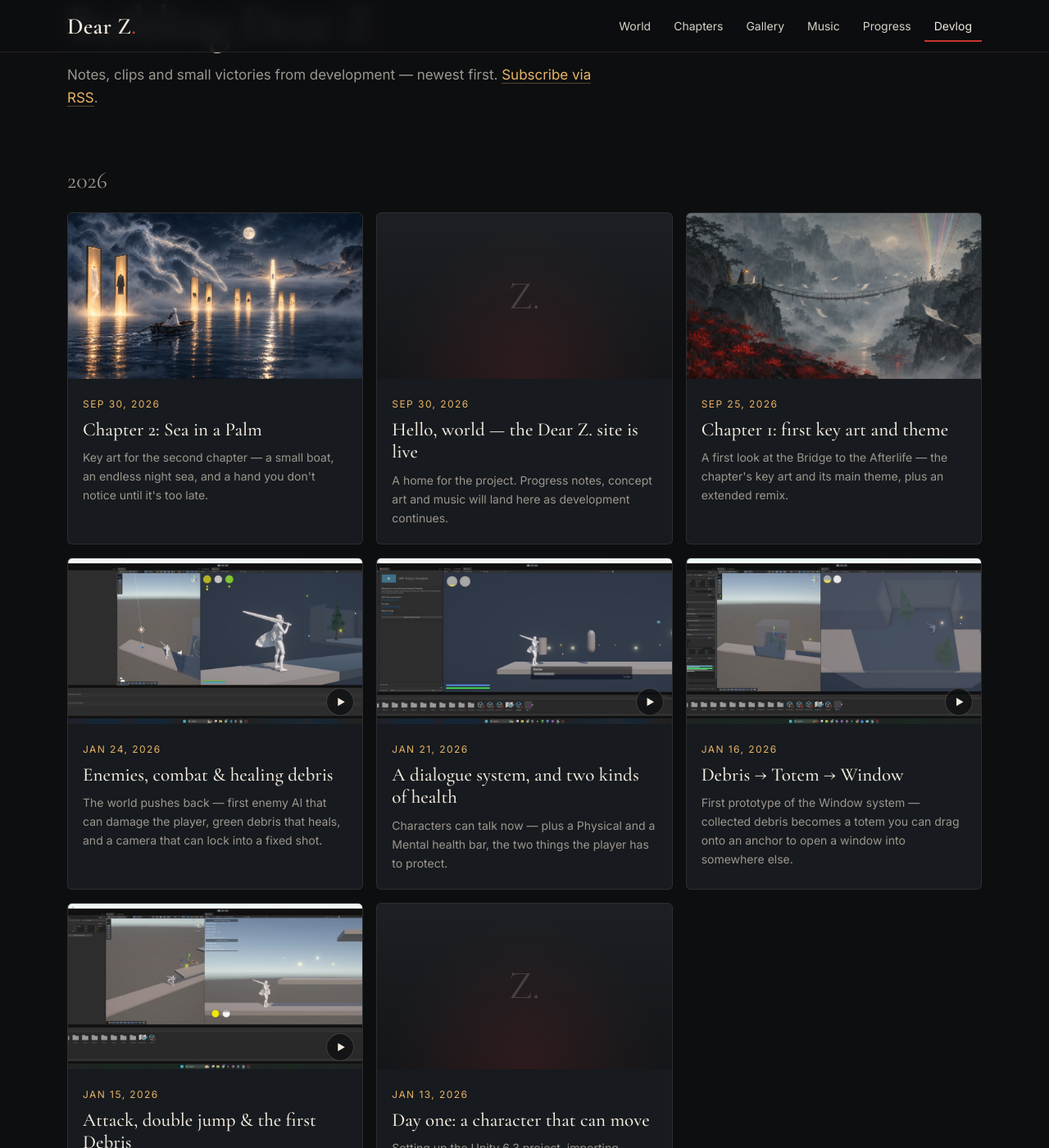
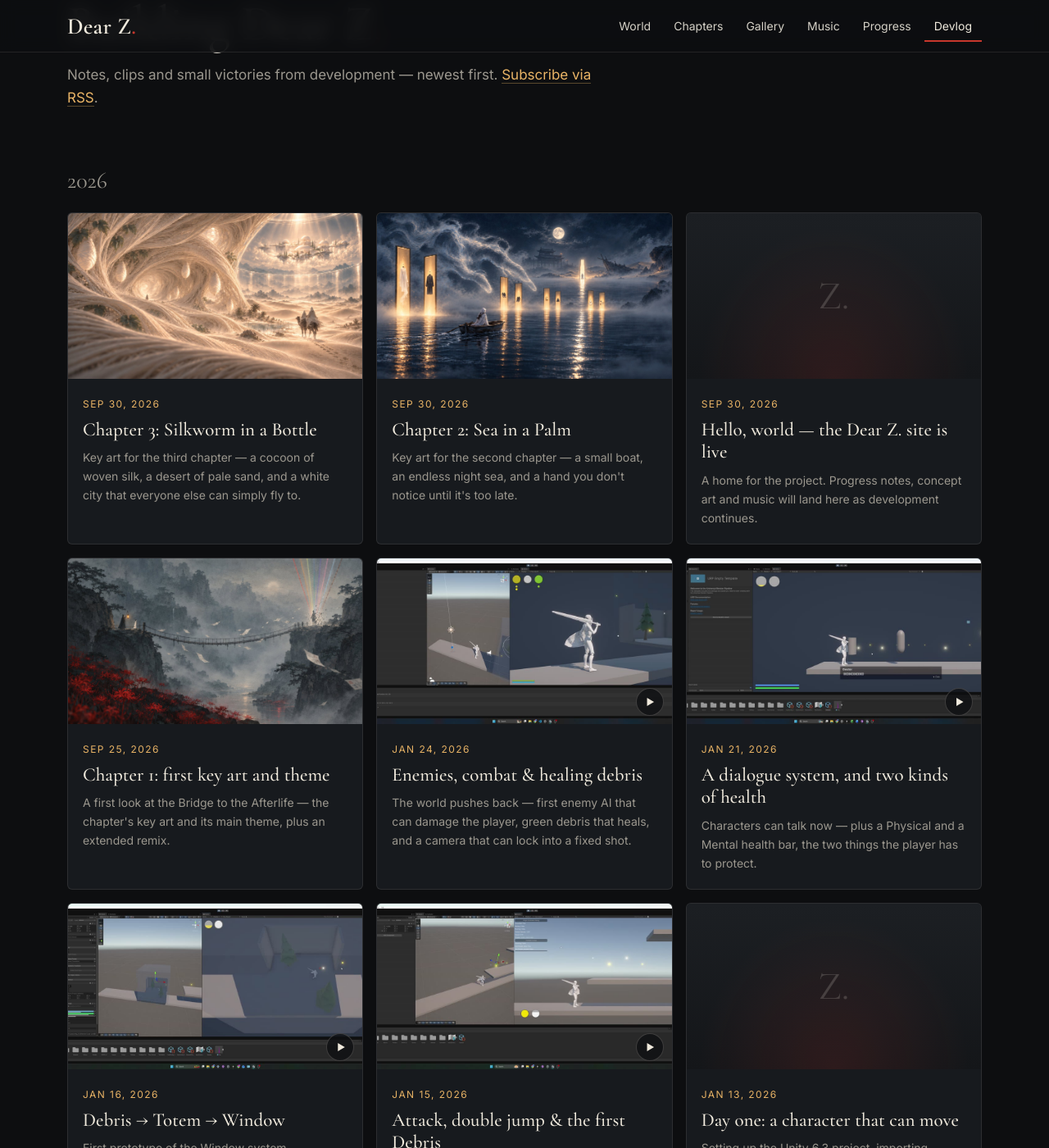
Before and after one commit to xiayu-zhao/DearZ-web, a Jekyll site: the page built from devlog/index.html, in a window 1280 px wide and 1400 px high, scrolled down 196 px. Shown: the whole window at 82% size. Built offline with Jekyll 4.4.1, drawn with Linux system fonts in a browser that asks for light colours.

Commit message:
Add Chapter 3 "Silkworm in a Bottle" key art
Chapter card, gallery tile, roadmap item and devlog post. Gallery wide
tiles can now sit on the right (side: right) so they zig-zag, with
placeholders for the remaining chapters.

Co-Authored-By: Claude Opus 5.5 <noreply@anthropic.com>

```diff
--- a/_data/chapters.yml
+++ b/_data/chapters.yml
@@ -50,7 +50,9 @@
   hook: >-
     A traveller in a white robe, a city of white domes on a cliff, cocoons along the roadside —
     and the long, uncertain work of becoming.
-  status: ["Script draft"]
+  art: /assets/img/ch3-silkworm-in-a-bottle-960.jpg
+  art_full: /assets/img/ch3-silkworm-in-a-bottle.jpg
+  status: ["Concept art", "Script draft"]
 
 - num: "4"
   label: Chapter 4
--- a/_data/gallery.yml
+++ b/_data/gallery.yml
@@ -3,9 +3,9 @@
 # then add an entry here. Entries with `placeholder: true` show as "in progress" tiles —
 # replace them as real art arrives.
 #
-# Layout note (desktop, 3 columns): a `wide: true` tile takes 2×2 cells, others take 1.
-# Keep the total cell count a multiple of 3 so the grid has no gaps.
-# Current: wide(4) + 2 + wide(4) + 2 = 12 cells.
+# Layout (desktop, 3 columns): `wide: true` = a 2×2 tile, others = 1×1.
+# Add `side: right` to a wide tile to put it on the right, so big tiles can zig-zag.
+# Pattern that fills the grid with no gaps: one wide tile followed by two small ones.
 
 - title: Bridge to the Afterlife
   title_cn: 往生桥
@@ -20,8 +20,8 @@
   src: /assets/img/concept-temple-lantern.jpg
   thumb: /assets/img/concept-temple-lantern-960.jpg
 
-- title: Silkworm in a Bottle
-  title_cn: 瓶中蚕
+- title: Temple in a Teapot
+  title_cn: 壶中寺
   placeholder: true
 
 - title: Sea in a Palm
@@ -30,9 +30,25 @@
   src: /assets/img/ch2-sea-in-a-palm.jpg
   thumb: /assets/img/ch2-sea-in-a-palm-960.jpg
   wide: true
+  side: right
 
-- title: Temple in a Teapot
-  title_cn: 壶中寺
+- title: House in a Box
+  title_cn: 盒中屋
+  placeholder: true
+
+- title: Scenery in a Bonsai
+  title_cn: 盆中景
+  placeholder: true
+
+- title: Silkworm in a Bottle
+  title_cn: 瓶中蚕
+  caption: Chapter 3 key art — a tunnel of woven silk and hanging cocoons opens onto a desert, where two robed riders cross toward a white city floating beyond a wall of glass.
+  src: /assets/img/ch3-silkworm-in-a-bottle.jpg
+  thumb: /assets/img/ch3-silkworm-in-a-bottle-960.jpg
+  wide: true
+
+- title: Rebirth in the Afterlife
+  title_cn: 复往生
   placeholder: true
 
 - title: Character sketches
--- a/_data/roadmap.yml
+++ b/_data/roadmap.yml
@@ -57,6 +57,11 @@
   status: done
   log: /devlog/2026/09/30/chapter-2-sea-in-a-palm/
 
+- name: Chapter 3 key art
+  area: Art & Audio
+  status: done
+  log: /devlog/2026/09/30/chapter-3-silkworm-in-a-bottle/
+
 - name: Chapter 1 art direction & music
   area: Art & Audio
   status: doing
--- /dev/null
+++ b/_posts/2026-09-30-chapter-3-silkworm-in-a-bottle.md
@@ -0,0 +1,25 @@
+---
+title: "Chapter 3: Silkworm in a Bottle"
+description: Key art for the third chapter — a cocoon of woven silk, a desert of pale sand, and a white city that everyone else can simply fly to.
+tags: [Art, Chapter 3]
+date: 2026-09-30 18:00:00 +0000
+image: /assets/img/ch3-silkworm-in-a-bottle.jpg
+image_alt: Concept art in pale sand and ivory tones — on the left, a vast tunnel of woven white silk hung with glowing cocoons and mulberry leaves; on the right, two white-robed riders on a camel cross the desert toward a white domed city floating in the clouds beyond a curved wall of glass, lit from above.
+---
+
+Chapter 3, **Silkworm in a Bottle** (瓶中蚕), is adolescence.
+
+## The idea
+
+The desert from the end of Chapter 2 goes on. Far ahead, a city of white domes floats in the sky. The people who live there are born with robes that let them fly, and they come and go as easily as breathing. You can't fly. Neither can the traveller who offers you a ride on their camel, and who turns out to be a lot more like you than either of you expected.
+
+Getting up there means finding out what you are, and then becoming it.
+
+## Reading the image
+
+- **The palette** is bleached sand and ivory, a single warm ink tone. The only colour is the muted green of mulberry leaves, and this chapter's light is green.
+- **The silk tunnel** on the left is the inside of a cocoon: thousands of threads spun into a passage, with more cocoons hanging like lanterns. A tiny figure stands deep inside it.
+- **The riders** in white robes cross the dunes toward the city, leaving a long line of footprints behind them.
+- **The curved wall of glass** is both the barrier at the edge of the desert and a hint that this whole world sits inside a jar, lit from its open mouth above.
+
+After the night-blue sea of Chapter 2, this is the brightest place the journey has been so far. That's deliberate: adolescence is full of light, even when it's hard.
--- a/assets/css/main.css
+++ b/assets/css/main.css
@@ -329,12 +329,13 @@ p:last-child { margin-bottom: 0; }
 .chips .chip-quiet { border-color: var(--line); color: var(--text-dim); }
 
 /* ---------- gallery ---------- */
-.gallery { display: grid; grid-template-columns: repeat(3, minmax(0, 1fr)); grid-auto-rows: 240px; gap: 14px; }
+.gallery { display: grid; grid-template-columns: repeat(3, minmax(0, 1fr)); grid-auto-rows: 240px; grid-auto-flow: row dense; gap: 14px; }
 .g-item {
   position: relative; display: block; overflow: hidden; border-radius: var(--radius);
   background: var(--surface); border: 1px solid var(--line); text-decoration: none;
 }
 .g-wide { grid-column: span 2; grid-row: span 2; }
+.g-wide.g-right { grid-column: 2 / span 2; }
 .g-item img { width: 100%; height: 100%; object-fit: cover; transition: transform .8s var(--ease), filter .4s; }
 a.g-item:hover img { transform: scale(1.03); }
 .g-cap {
@@ -517,6 +518,7 @@ audio { color-scheme: dark; }
   .inspirations { grid-template-columns: 1fr; gap: 14px; }
   .board { grid-template-columns: 1fr; }
   .gallery { grid-template-columns: repeat(2, minmax(0, 1fr)); grid-auto-rows: 180px; }
+  .g-wide.g-right { grid-column: span 2; }
   .footer-inner { grid-template-columns: 1fr; }
   .scroller-controls { display: none; }
   .chapter-card.has-art { grid-column: span 1; }
@@ -525,7 +527,7 @@ audio { color-scheme: dark; }
   .hero-media img { object-position: 18% 40%; }
   .pillars, .log-grid { grid-template-columns: 1fr; }
   .gallery { grid-template-columns: 1fr; grid-auto-rows: 220px; }
-  .g-wide { grid-column: span 1; grid-row: span 1; }
+  .g-wide, .g-wide.g-right { grid-column: span 1; grid-row: span 1; }
   .chapter-scroll { grid-auto-columns: 82vw; }
   .track { grid-template-columns: 64px minmax(0, 1fr); column-gap: 14px; }
   .track-cover { width: 64px; height: 64px; grid-row: span 1; }
--- a/index.html
+++ b/index.html
@@ -162,7 +162,7 @@ body_class: home
             <span class="g-cap"><strong>{{ item.title }}</strong><span>In progress</span></span>
           </div>
         {%- else -%}
-          <a class="g-item{% if item.wide %} g-wide{% endif %}" href="{{ item.src | relative_url }}" data-lightbox data-caption="{{ item.title | escape }} · {{ item.title_cn }} — {{ item.caption | escape }}">
+          <a class="g-item{% if item.wide %} g-wide{% endif %}{% if item.side == 'right' %} g-right{% endif %}" href="{{ item.src | relative_url }}" data-lightbox data-caption="{{ item.title | escape }} · {{ item.title_cn }} — {{ item.caption | escape }}">
             <img src="{{ item.thumb | default: item.src | relative_url }}" alt="{{ item.title | escape }}: {{ item.caption | escape }}" loading="lazy">
             <span class="g-cap"><strong>{{ item.title }}</strong><span lang="zh-CN">{{ item.title_cn }}</span></span>
           </a>
```
Also changed, not shown: assets/img/ch3-silkworm-in-a-bottle-960.jpg (added), assets/img/ch3-silkworm-in-a-bottle.jpg (added).
